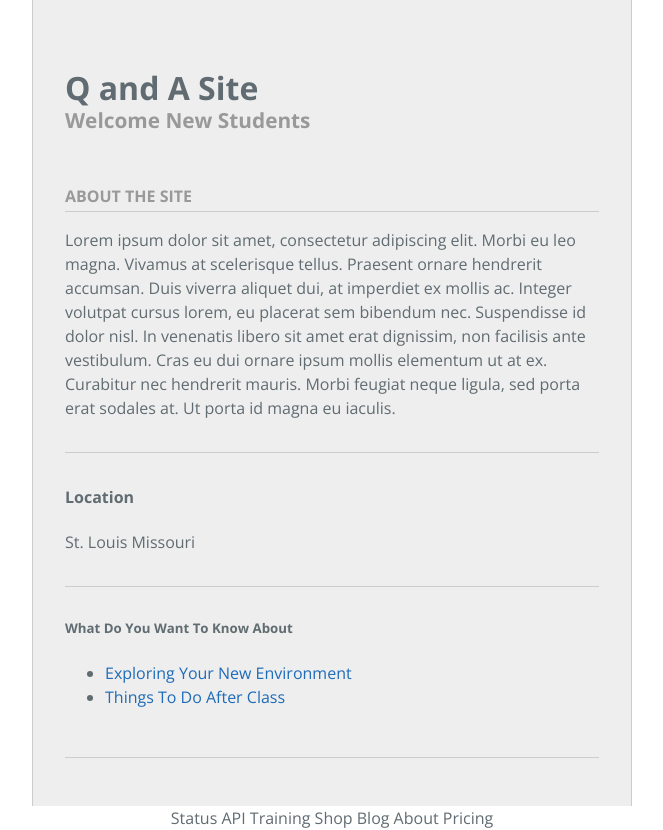
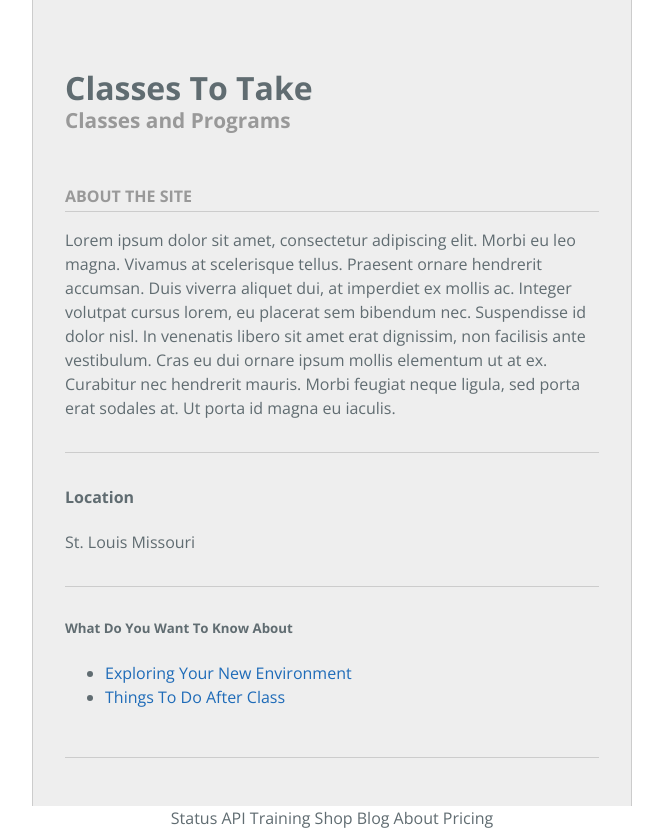
Before and after one commit to greenbergz/ClassesAndPrograms, a plain HTML site: page index.html in a window 1280 px wide. Shown: the whole page, without its empty margins (308-971 px from the left). Drawn offline with nearby package versions, Linux system fonts and the light colour scheme.

Commit message:
Update index.html

```diff
--- a/index.html
+++ b/index.html
@@ -12,8 +12,8 @@
     <div class="container">
 
       <section class="page-header">
-        <h1 class="project-name">Q and A Site</h1>
-        <h2 class="project-tagline">Welcome New Students</h2>
+        <h1 class="project-name">Classes To Take</h1>
+        <h2 class="project-tagline">Classes and Programs</h2>
       </section>
 
       <section class="main-content">
```
